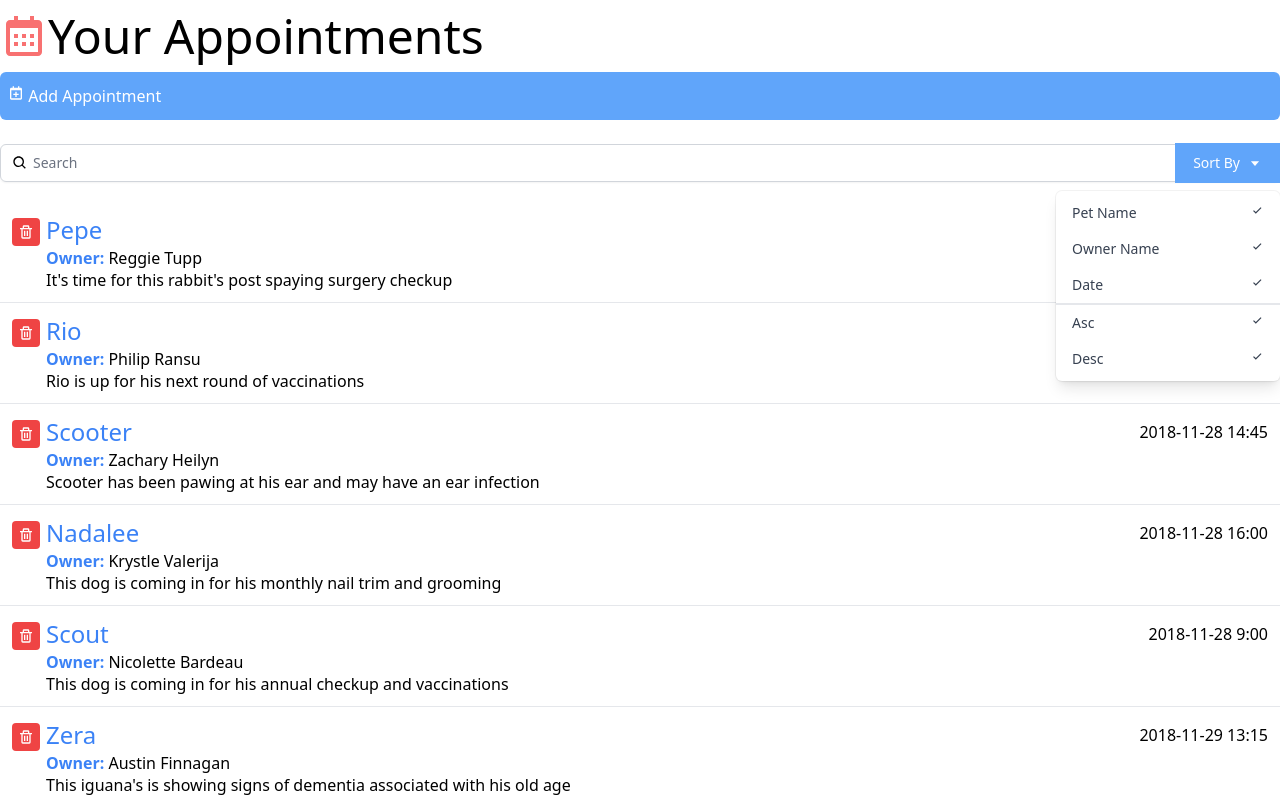
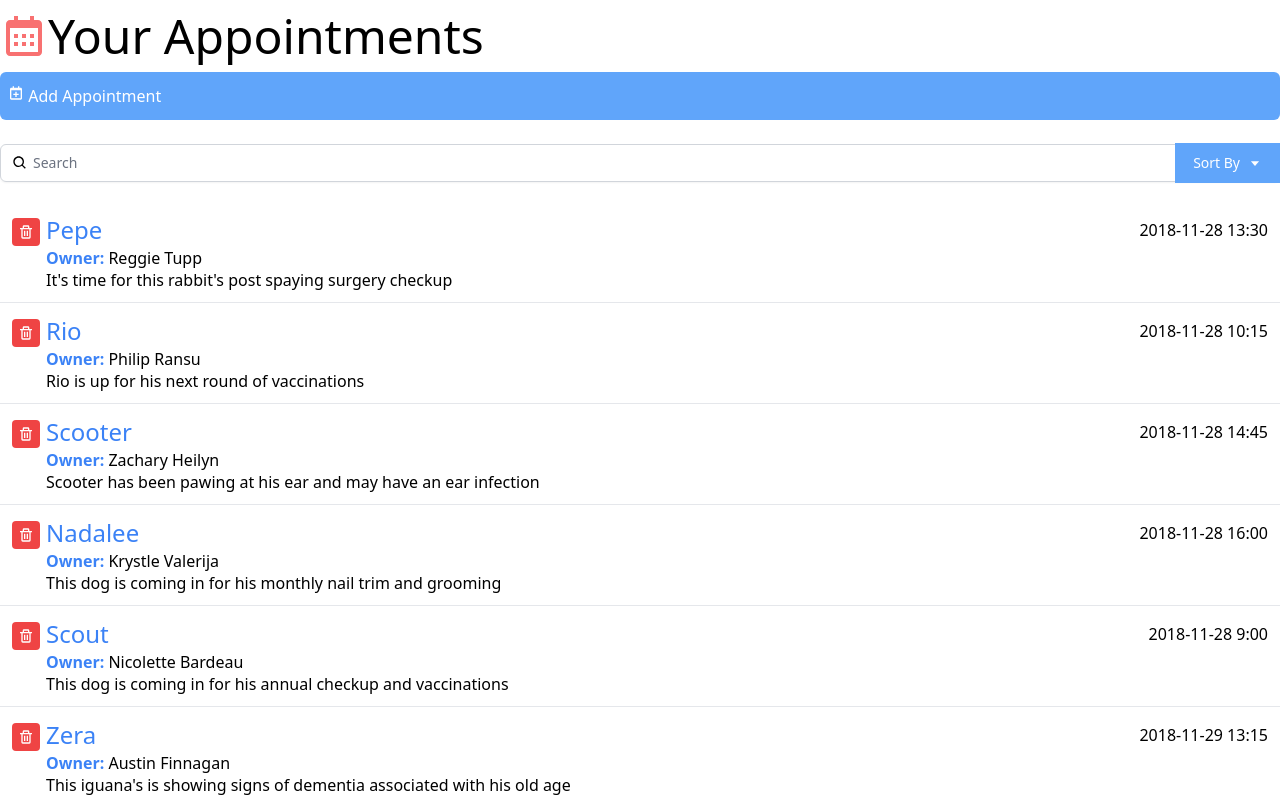
Before and after one commit to kiryl-ramanouski/react-interface-linkedin-lerning, a React (Create React App) app in the folder react-interface-linkedin/: page / in a window 1280 px wide. Shown: the top 800 px of the page. Built offline with nearby package versions, Linux system fonts and the light colour scheme; the HTML template or start-up script is replaced by a standard one.

Commit message:
feat: add state to DropDown component, transfer state to other component

```diff
--- a/react-interface-linkedin/src/components/Search.js
+++ b/react-interface-linkedin/src/components/Search.js
@@ -1,6 +1,10 @@
+import { useState } from 'react';
 import { BiSearch, BiCaretDown, BiCheck } from 'react-icons/bi';
 
-const DropDown = () => {
+const DropDown = ({ toggle }) => {
+  if (!toggle) {
+    return null;
+  }
   return (
     <div
       className='origin-top-right absolute right-0 mt-2 w-56
@@ -48,6 +52,7 @@
 };
 
 const Search = () => {
+  const [toggleSort, setToggleSort] = useState(false);
   return (
     <div className='py-5'>
       <div className='mt-1 relative rounded-md shadow-sm'>
@@ -71,10 +76,11 @@
               id='options-menu'
               aria-haspopup='true'
               aria-expanded='true'
+              onClick={() => setToggleSort(!toggleSort)}
             >
               Sort By <BiCaretDown className='ml-2' />
             </button>
-            <DropDown />
+            <DropDown toggle={toggleSort} />
           </div>
         </div>
       </div>
```
